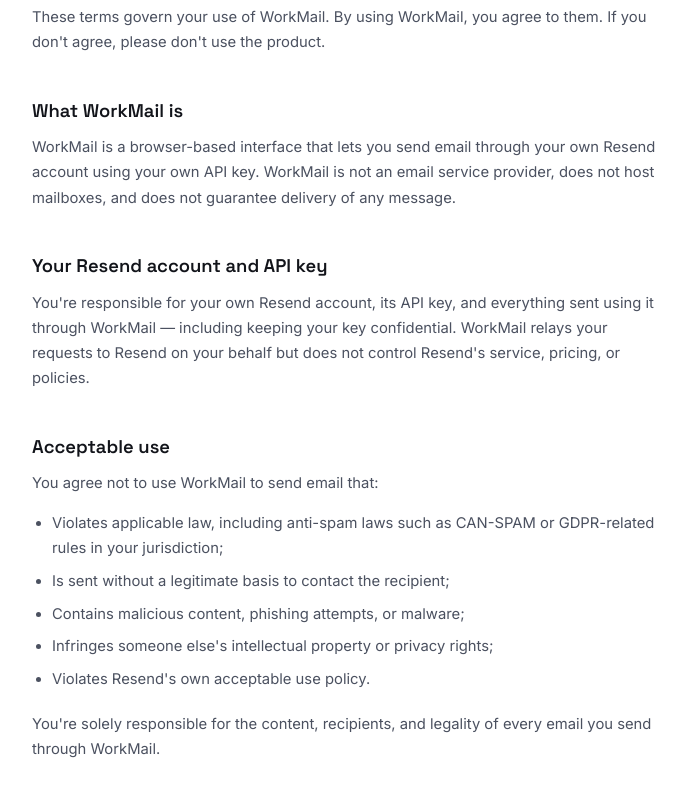
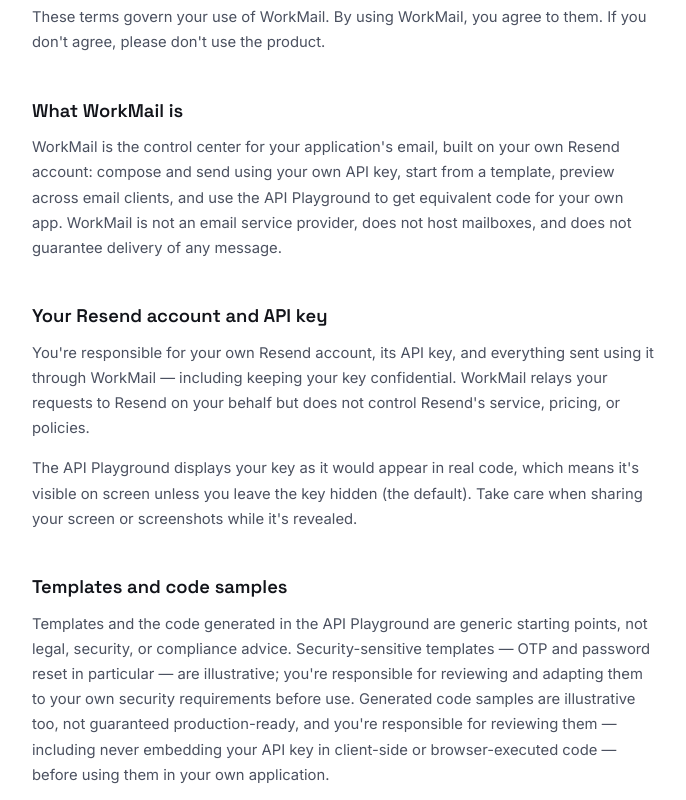
Before and after one commit to mas-rur/Work--Mail, a Next.js app: page /terms in a window 1280 px wide. Shown: the part 240-1040 px from the top of the page, without its empty margins (296-982 px from the left). Built offline with nearby package versions, Linux system fonts and the light colour scheme.

Commit message:
Add files via upload

```diff
--- a/app/terms/page.tsx
+++ b/app/terms/page.tsx
@@ -16,10 +16,12 @@
 
       <h2>What WorkMail is</h2>
       <p>
-        WorkMail is a browser-based interface that lets you send email
-        through your own Resend account using your own API key. WorkMail is
-        not an email service provider, does not host mailboxes, and does
-        not guarantee delivery of any message.
+        WorkMail is the control center for your application's email,
+        built on your own Resend account: compose and send using your own
+        API key, start from a template, preview across email clients, and
+        use the API Playground to get equivalent code for your own app.
+        WorkMail is not an email service provider, does not host
+        mailboxes, and does not guarantee delivery of any message.
       </p>
 
       <h2>Your Resend account and API key</h2>
@@ -28,6 +30,25 @@
         everything sent using it through WorkMail — including keeping your
         key confidential. WorkMail relays your requests to Resend on your
         behalf but does not control Resend's service, pricing, or policies.
+      </p>
+      <p>
+        The API Playground displays your key as it would appear in real
+        code, which means it's visible on screen unless you leave the key
+        hidden (the default). Take care when sharing your screen or
+        screenshots while it's revealed.
+      </p>
+
+      <h2>Templates and code samples</h2>
+      <p>
+        Templates and the code generated in the API Playground are generic
+        starting points, not legal, security, or compliance advice.
+        Security-sensitive templates — OTP and password reset in
+        particular — are illustrative; you're responsible for reviewing
+        and adapting them to your own security requirements before use.
+        Generated code samples are illustrative too, not guaranteed
+        production-ready, and you're responsible for reviewing them —
+        including never embedding your API key in client-side or
+        browser-executed code — before using them in your own application.
       </p>
 
       <h2>Acceptable use</h2>
```
